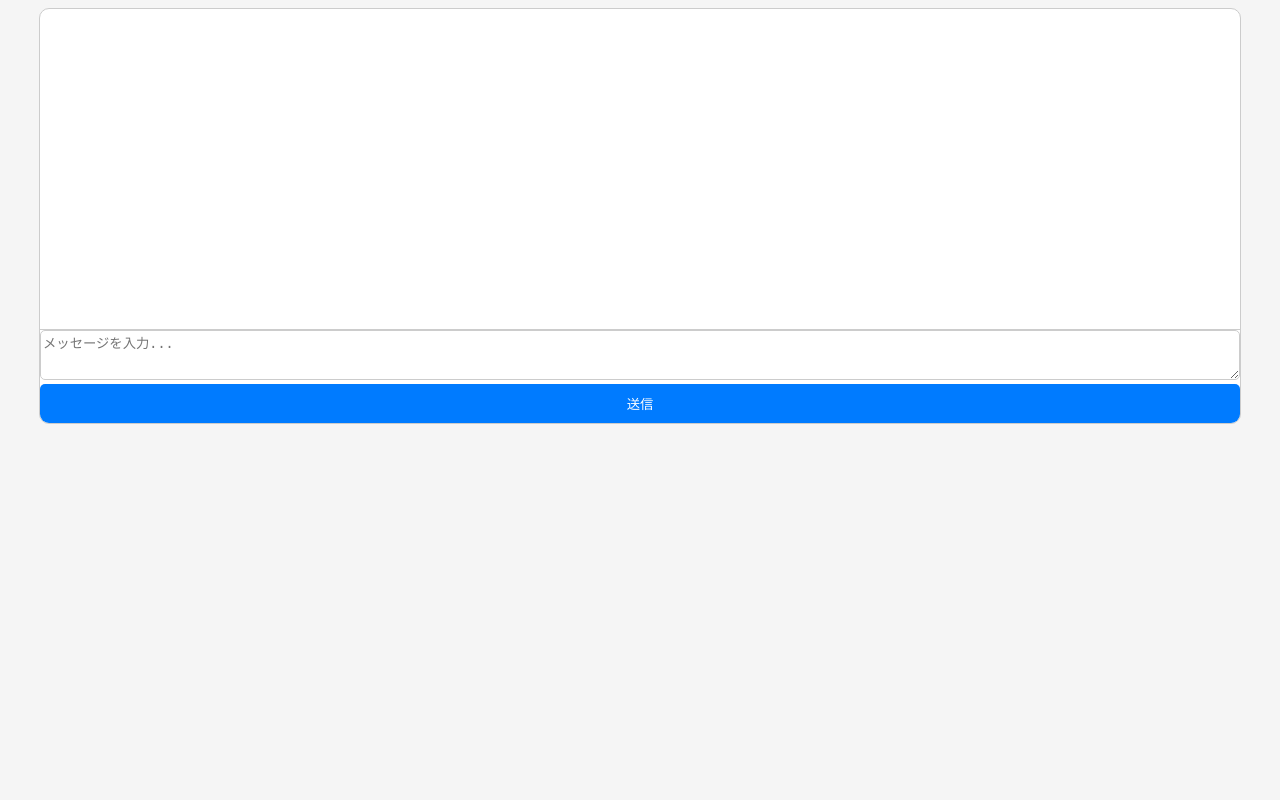
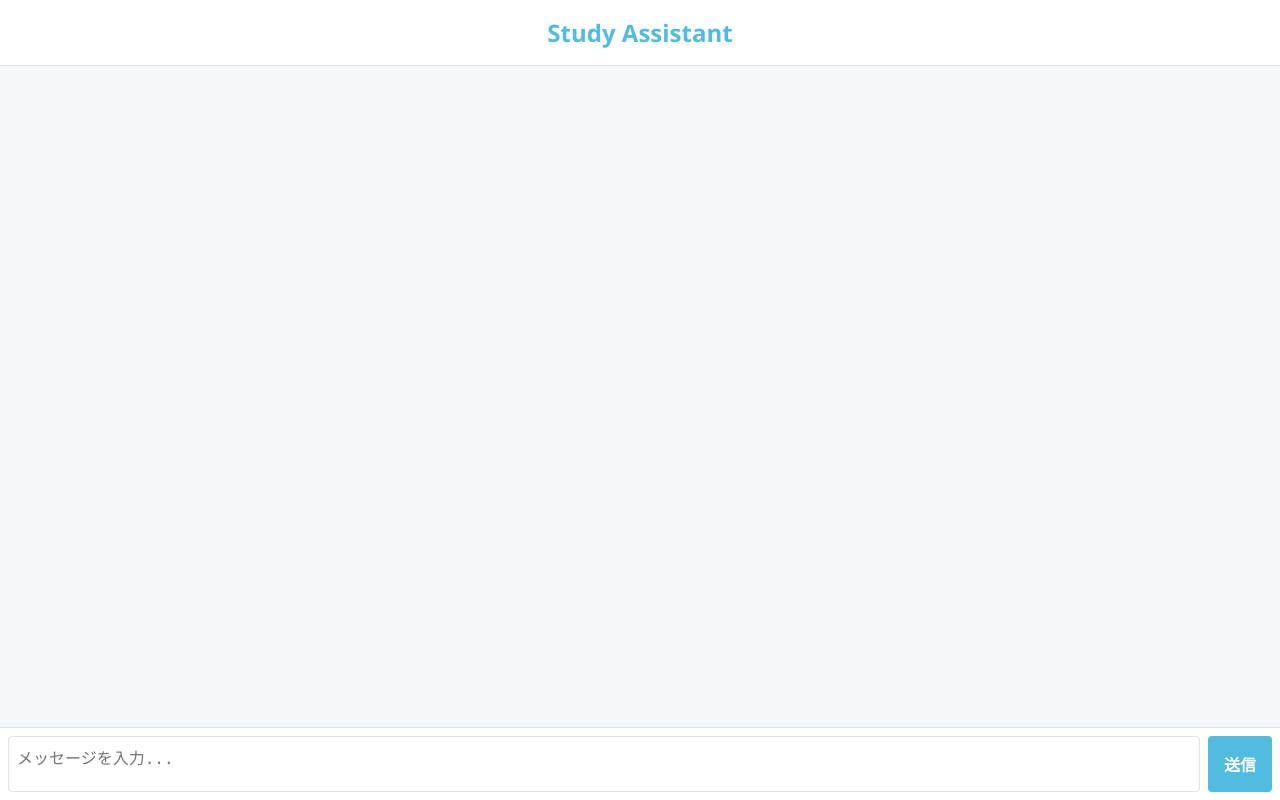
Before and after one commit to Ryzhon/study-agent, a Flask app: page /chat in a window 1280 px wide. Run offline with Flask 3, Linux system fonts and the light colour scheme; some libraries are stand-ins or nearby versions.

Commit message:
feature: 問題・解説の機能を実装する

```diff
--- a/app.py
+++ b/app.py
@@ -11,6 +11,7 @@ load_dotenv()
 openai.api_key = os.getenv("OPENAI_API_KEY")
 
 app = Flask(__name__)
+app.secret_key = "SECRET_KEY"
 app.register_blueprint(views_blueprint)
 
 if __name__ == '__main__':
--- a/responses/learning_plan_response.py
+++ /dev/null
@@ -1,2 +0,0 @@
-def learning_plan_response(user_message):
-    return f"数学やってみよ"
--- a/responses/motivation_response.py
+++ /dev/null
@@ -1,2 +0,0 @@
-def motivation_response(user_message):
-    return f"がんばれ！"
--- a/responses/question_answer_response.py
+++ /dev/null
@@ -1,2 +0,0 @@
-def question_answer_response(user_message):
-    return f"その答えはA!"
--- a/static/css/chat.css
+++ b/static/css/chat.css
@@ -1,95 +1,153 @@
 body {
-    font-family: Arial, sans-serif;
-    background-color: #f5f5f5;
+    margin: 0;
+    padding: 0;
+    background: #f5f8fa;
+    font-family: 'Segoe UI', Roboto, Helvetica, Arial, sans-serif;
+    color: #444;
+    display: flex;
+    flex-direction: column;
+    min-height: 100vh;
   }
 
-.chat-container {
-    width: 1200px;
-    margin: auto;
-    border: 1px solid #ccc;
-    border-radius: 10px;
-    overflow: hidden;
-    background-color: white;
+  .chat-header {
+    background-color: #ffffff;
+    padding: 1rem;
+    text-align: center;
+    border-bottom: 1px solid #dde3e9;
+  }
+  .chat-header h1 {
+    margin: 0;
+    font-size: 1.5rem;
+    color: #50bcdf;
   }
 
-.chat-box {
-    height: 300px;
-    overflow-y: auto;
-    padding: 10px;
-    border-bottom: 1px solid #ccc;
+  .chat-main {
+    flex: 1;
     display: flex;
     flex-direction: column;
+    overflow: hidden;
   }
 
-.user-message, .ai-message {
-    max-width: 80%; /* 画面の80%まで */
-    padding: 10px;
-    margin: 5px 0;
-    border-radius: 25px; /* 丸みを帯びた角 */
-    position: relative;
+  .chat-messages {
+    flex: 1;
+    padding: 1rem;
+    overflow-y: auto;
+    scrollbar-width: thin;
+    scrollbar-color: #bcdcff #f5f8fa;
+  }
+  .chat-messages::-webkit-scrollbar {
+    width: 8px;
+  }
+  .chat-messages::-webkit-scrollbar-track {
+    background: #f5f8fa;
+  }
+  .chat-messages::-webkit-scrollbar-thumb {
+    background-color: #bcdcff;
+    border-radius: 4px;
+  }
+
+  .chat-footer {
+    display: flex;
+    background-color: #ffffff;
+    padding: 0.5rem;
+    border-top: 1px solid #dde3e9;
+  }
+  .chat-footer textarea {
+    flex: 1;
+    resize: none;
+    background: #ffffff;
+    border: 1px solid #dde3e9;
+    color: #444;
+    padding: 0.5rem;
+    margin-right: 0.5rem;
+    font-size: 1rem;
+    outline: none;
+    border-radius: 4px;
+  }
+  .chat-footer button {
+    background: #50bcdf;
+    border: none;
+    color: #fff;
+    font-weight: bold;
+    font-size: 1rem;
+    padding: 0.5rem 1rem;
+    cursor: pointer;
+    border-radius: 4px;
+    transition: background 0.3s;
+  }
+  .chat-footer button:hover {
+    background: #43a9c9;
+  }
+
+  .user-message,
+  .ai-message {
+    margin-bottom: 1rem;
+    max-width: 80%;
+    line-height: 1.4;
+    word-wrap: break-word;
+    padding: 0.75rem;
+    border-radius: 8px;
+    box-shadow: 0 1px 3px rgba(0,0,0,0.1);
   }
 
   .user-message {
-    align-self: flex-end; /* 右寄せ */
-    background-color: #d1e7dd; /* ユーザーのメッセージの色 */
+    align-self: flex-end;
+    background: #cce5ff;
+    color: #333;
+    margin-left: auto;
+    border: 1px solid #b3daff;
   }
 
   .ai-message {
-    align-self: flex-start; /* 左寄せ */
-    background-color: #f8d7da; /* AIのメッセージの色 */
+    align-self: flex-start;
+    background: #ffffff;
+    color: #444;
+    border: 1px solid #dde3e9;
   }
 
-textarea {
-    width: 100%;
-    height: 50px;
-    box-sizing: border-box;
-    border-radius: 5px;
-    border: 1px solid #ccc;
+  /* ローディングインジケータ */
+  .loading-indicator {
+    display: flex;
+    flex-direction: column;
+    align-items: center;
+    padding: 1rem;
+    color: #666;
+    margin-bottom: 1rem;
+  }
+  .spinner {
+    width: 32px;
+    height: 32px;
+    border: 4px solid #dde3e9;
+    border-top: 4px solid #50bcdf;
+    border-radius: 50%;
+    animation: spin 1s linear infinite;
+    margin-bottom: 0.5rem;
+  }
+  @keyframes spin {
+    100% {
+      transform: rotate(360deg);
+    }
   }
 
-button {
-    width: 100%;
-    padding: 10px;
-    background-color: #007bff;
-    color: white;
+  .explanation-toggle {
+    display: inline-block;
+    background: linear-gradient(135deg, #6D5BD0 0%, #8C6EE9 100%);
+    color: #fff;
     border: none;
-    border-radius: 5px;
+    border-radius: 4px;
+    font-weight: bold;
+    padding: 0.5rem 1rem;
     cursor: pointer;
+    transition: all 0.2s ease-in-out;
+    box-shadow: 0 2px 4px rgba(0,0,0,0.15);
   }
 
-button:hover {
-    background-color: #0056b3; /* ホバー時の色 */
+  .explanation-toggle:active {
+    transform: translateY(0);
+    box-shadow: none;
   }
 
-.tab-container {
-    display: flex;
-    background-color: #f0f0f0;
-    border-bottom: 1px solid #ccc;
+  .explanation-toggle:focus {
+    outline: 2px solid #8C6EE9;
+    outline-offset: 2px;
   }
-
-.tab {
-    flex: 1;
-    text-align: center;
-    padding: 10px;
-    cursor: pointer;
-    background-color: #e7e7e7;
-    transition: background-color 0.3s;
-}
-
-.tab:hover {
-    background-color: #d1d1d1;
-}
-
-.tab.active {
-    background-color: #b3d7ff; /* アクティブなタブの色 */
-    font-weight: bold;
-}
-
-.chat-box {
-    height: 300px;
-    overflow-y: auto;
-    padding: 10px;
-    border-bottom: 1px solid #ccc;
-    display: flex;
-    flex-direction: column;
-}
--- a/static/js/chat.js
+++ b/static/js/chat.js
@@ -2,6 +2,7 @@ document.addEventListener("DOMContentLoaded", () => {
   const chatBox = document.getElementById("chat-box");
   const userInputEl = document.getElementById("user-input");
   const sendButton = document.getElementById("send-button");
+  const loadingIndicator = document.getElementById("loading-indicator");
 
   sendButton.addEventListener("click", async (event) => {
     event.preventDefault();
@@ -13,34 +14,49 @@ document.addEventListener("DOMContentLoaded", () => {
     if (!message) return;
 
     userInputEl.value = "";
-
     appendMessage(chatBox, message, "user-message");
+    showLoading();
 
     try {
       const response = await fetch("/send_message", {
         method: "POST",
         headers: {
-          "Content-Type": "application/x-www-form-urlencoded",
+          "Content-Type": "application/x-www-form-urlencoded"
         },
-        body: `message=${encodeURIComponent(message)}`,
+        body: `message=${encodeURIComponent(message)}`
       });
-
       if (!response.ok) {
         throw new Error(`HTTP error! status: ${response.status}`);
       }
+      const data = await response.json();
+      hideLoading();
+      const showData = data.problem_text || data.explanation_text
 
-      const data = await response.json();
-      appendMessage(chatBox, data.response, "ai-message");
+      appendMessage(chatBox, showData, "ai-message");
+
       chatBox.scrollTop = chatBox.scrollHeight;
     } catch (error) {
       console.error("Error:", error);
+      hideLoading();
     }
   }
 
   function appendMessage(container, message, cssClass) {
     const messageEl = document.createElement("div");
     messageEl.className = cssClass;
-    messageEl.textContent = message;
+
+    const html = marked.parse(message || "");
+    const safeHtml = DOMPurify.sanitize(html);
+
+    messageEl.innerHTML = safeHtml;
     container.appendChild(messageEl);
+    container.scrollTop = container.scrollHeight;
+  }
+
+  function showLoading() {
+    loadingIndicator.style.display = "flex";
+  }
+  function hideLoading() {
+    loadingIndicator.style.display = "none";
   }
 });
--- a/templates/chat.html
+++ b/templates/chat.html
@@ -1,17 +1,29 @@
 <!DOCTYPE html>
 <html lang="ja">
 <head>
-  <meta charset="UTF-8">
-  <meta name="viewport" content="width=device-width, initial-scale=1.0">
+  <meta charset="UTF-8" />
+  <meta name="viewport" content="width=device-width, initial-scale=1.0"/>
+  <script src="https://cdn.jsdelivr.net/npm/marked@4.3.0/marked.min.js"></script>
+  <script src="https://cdn.jsdelivr.net/npm/dompurify@2.4.0/dist/purify.min.js"></script>
+
+  <title>Study Assistant</title>
   <link rel="stylesheet" href="{{ url_for('static', filename='css/chat.css') }}">
-  <title>チャットアプリ</title>
 </head>
 <body>
-  <div class="chat-container">
-    <div class="chat-box" id="chat-box"></div>
+  <header class="chat-header">
+    <h1>Study Assistant</h1>
+  </header>
+  <main class="chat-main">
+    <div class="chat-messages" id="chat-box"></div>
+    <div class="loading-indicator" id="loading-indicator" style="display: none;">
+      <div class="spinner"></div>
+      <p>生成中...</p>
+    </div>
+  </main>
+  <footer class="chat-footer">
     <textarea id="user-input" placeholder="メッセージを入力..."></textarea>
     <button id="send-button">送信</button>
-  </div>
+  </footer>
   <script src="{{ url_for('static', filename='js/chat.js') }}"></script>
 </body>
 </html>
--- a/views.py
+++ b/views.py
@@ -1,13 +1,8 @@
-from flask import Blueprint, render_template, request, jsonify
-from flask import request, jsonify
-from langchain.chains.llm import LLMChain
-from langchain.prompts import (
-    ChatPromptTemplate,
-    SystemMessagePromptTemplate,
-    HumanMessagePromptTemplate,
-)
-from langchain_core.prompts import ChatPromptTemplate
-from langchain_openai import ChatOpenAI
+from flask import Blueprint, request, jsonify, render_template
+from markdown import markdown
+
+from models.workflows.qa_workflow import build_qa_workflow
+from models.states.qa_state import QAState
 
 views_blueprint = Blueprint('views', __name__)
 
@@ -17,26 +12,18 @@ def chat():
 
 @views_blueprint.route('/send_message', methods=['POST'])
 def send_message():
-    user_message = request.form['message']
+    user_message = request.form.get('message', '')
 
-    system_template = SystemMessagePromptTemplate.from_template(
-        "You are a helpful assistant."
-    )
-    user_template = HumanMessagePromptTemplate.from_template("{query}")
+    qa_workflow = build_qa_workflow()
+    compiled = qa_workflow.compile()
 
-    chat_prompt = ChatPromptTemplate.from_messages([system_template, user_template])
+    current_state = QAState(query=user_message)
 
-    chat_model = ChatOpenAI(
-        model="gpt-4o-mini",
-        temperature=0
-    )
+    result_dict = compiled.invoke(current_state)
+    final_state = QAState(**result_dict)
 
-    chain = LLMChain(
-        llm=chat_model,
-        prompt=chat_prompt
-    )
-
-    result = chain({"query": user_message})
-
-    final_response = result["text"]
-    return jsonify({'response': final_response})
+    return jsonify({
+        "output": markdown(final_state.final_message),
+        "problem_text": markdown(final_state.problem_text),
+        "explanation_text": markdown(final_state.explanation_text)
+    })
```
Also changed, not shown: lib/clearn_text.py (added, +15 -0 lines), models/nodes/qa_node.py (added, +102 -0 lines), models/prompts/qa_prompt.py (added, +92 -0 lines), models/states/qa_state.py (added, +12 -0 lines), models/workflows/qa_workflow.py (added, +22 -0 lines), 1 other file. Lines whose indentation alone changed are shown as unchanged.
